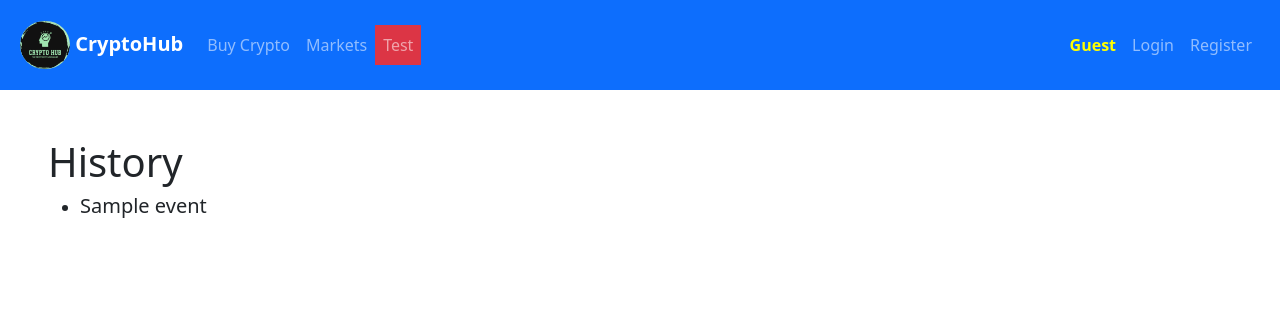
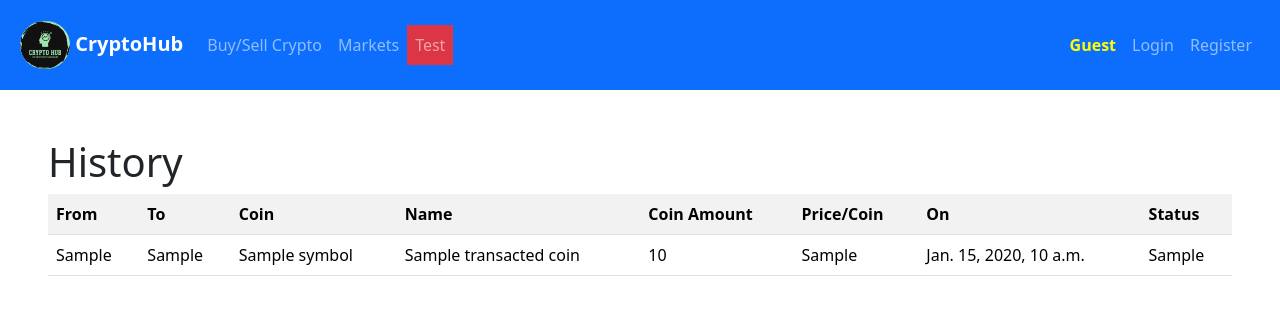
Before and after one commit to rahulrofficial/crypto-exchange, a Django app: template Crypto/exchange/templates/history.html in a window 1280 px wide. Shown: the top 315 px of the page. Run offline with Django 3.2, Linux system fonts and the light colour scheme; the template is opened without the code that fills it: most values are stand-ins (such as "Sample title", 1, 10 or a date in 2020).

```diff
--- a/Crypto/exchange/static/exchange.js
+++ b/Crypto/exchange/static/exchange.js
@@ -1,12 +1,12 @@
 document.addEventListener("DOMContentLoaded", function (event) {
   function getCookie(name) {
     let cookieValue = null;
-    if (document.cookie && document.cookie !== '') {
-        const cookies = document.cookie.split(';');
+    if (document.cookie && document.cookie !== "") {
+      const cookies = document.cookie.split(";");
       for (let i = 0; i < cookies.length; i++) {
         const cookie = cookies[i].trim();
         // Does this cookie string begin with the name we want?
-            if (cookie.substring(0, name.length + 1) === (name + '=')) {
+        if (cookie.substring(0, name.length + 1) === name + "=") {
           cookieValue = decodeURIComponent(cookie.substring(name.length + 1));
           break;
         }
@@ -15,43 +15,34 @@ document.addEventListener("DOMContentLoaded", function (event) {
     return cookieValue;
   }
 
-
-
-
-
   if (document.querySelector("#all_orders_div")) {
     const all_order_buttons = document.querySelectorAll("#all_order_button");
 
     all_order_buttons.forEach((button) => {
       button.addEventListener("click", (event) => {
-
         fetch(`/order_deal/${event.target.dataset.action}`, {
           method: "POST",
-          headers: {'X-CSRFToken': getCookie('csrftoken')},
+          headers: { "X-CSRFToken": getCookie("csrftoken") },
           body: JSON.stringify({
             id: event.target.dataset.order_id,
-            owner:event.target.dataset.owner
+            owner: event.target.dataset.owner,
+          }),
         })
-        }).then((response)=>response.json()).then(reply=>{
-
-          if (reply.status=='true'){
-            window.open("wallet","_self")
-            document.querySelector("#message_display").style.display = "block";
-            document.querySelector("#message_content").innerHTML=reply.message
-
-          }else{
-            document.querySelector("#message_display").style.display = "block";
-            document.querySelector("#message_content").innerHTML=reply.message
+          .then((response) => response.json())
+          .then((reply) => {
+            if (reply.status == "true") {
+              window.open("wallet", "_self");
+              document.querySelector("#message_display").style.display =
+                "block";
+              document.querySelector("#message_content").innerHTML =
+                reply.message;
+            } else {
+              document.querySelector("#message_display").style.display =
+                "block";
+              document.querySelector("#message_content").innerHTML =
+                reply.message;
             }
-
-          }
-
-
-      )
-
-
-
-
+          });
       });
     });
   }
@@ -60,35 +51,167 @@ document.addEventListener("DOMContentLoaded", function (event) {
     const my_order_buttons = document.querySelectorAll("#my_order_button");
     my_order_buttons.forEach((button) => {
       button.addEventListener("click", (event) => {
-
         fetch(`/order_deal/close`, {
           method: "POST",
-          headers: {'X-CSRFToken': getCookie('csrftoken')},
+          headers: { "X-CSRFToken": getCookie("csrftoken") },
           body: JSON.stringify({
             id: event.target.dataset.order_id,
-            owner:event.target.dataset.owner
+            owner: event.target.dataset.owner,
+          }),
         })
-        }).then((response)=>response.json()).then(reply=>{
-
-          if (reply.status=='true'){
-            window.open("my_orders","_self")
-
-
-
-          }else{
-            document.querySelector("#message_display").style.display = "block";
-            document.querySelector("#message_content").innerHTML=reply.message
+          .then((response) => response.json())
+          .then((reply) => {
+            if (reply.status == "true") {
+              window.open("my_orders", "_self");
+            } else {
+              document.querySelector("#message_display").style.display =
+                "block";
+              document.querySelector("#message_content").innerHTML =
+                reply.message;
+            }
+          });
+      });
+    });
   }
 
+  if (document.querySelector("#create_orders_div")) {
+    var submit_btn = document.querySelector("#create_order_btn");
+    document
+      .querySelector("#order_radio_btn_0")
+      .addEventListener("click", () => {
+        document.querySelector("#create_orders_div").className = "bg-success";
+        submit_btn.value = "Create Buy Order";
+      });
+
+    document
+      .querySelector("#order_radio_btn_1")
+      .addEventListener("click", () => {
+        document.querySelector("#create_orders_div").className = "bg-danger";
+        submit_btn.value = "Create Sell Order";
+      });
   }
 
+  if (document.querySelector("#buy_sell_div")) {
+    var submit_btn = document.querySelector("#buy_sell_submit");
+    document
+      .querySelector("#buy_sell_radio_btn_0")
+      .addEventListener("click", () => {
+        document.querySelector("#buy_sell_div").className = "bg-success";
+        submit_btn.value = "Buy";
+      });
 
-      )
+    document
+      .querySelector("#buy_sell_radio_btn_1")
+      .addEventListener("click", () => {
+        document.querySelector("#buy_sell_div").className = "bg-danger";
+        submit_btn.value = "Sell";
+      });
+  }
+
+  if (document.querySelector("#markets_div")) {
+    document.querySelector(`#market_current_price_usd`).innerHTML = `1.000000`;
+    function update_market_price() {
+      fetch(`https://api.coincap.io/v2/assets`)
+        .then((response) => response.json())
+        .then((data) => {
+          data.data.forEach((coin) => {
+            let price = parseFloat(coin.priceUsd);
+
+            if (document.querySelector(`#market_current_price_${coin.id}`)) {
+              let prev_value = parseFloat(
+                document.querySelector(`#market_current_price_${coin.id}`)
+                  .innerHTML
+              );
+              if (prev_value < price) {
+                document.querySelector(
+                  `#market_current_price_${coin.id}`
+                ).style.color = "green";
+              } else {
+                document.querySelector(
+                  `#market_current_price_${coin.id}`
+                ).style.color = "red";
+              }
+              document.querySelector(
+                `#market_current_price_${coin.id}`
+              ).innerHTML = `${price.toFixed(9)}`;
+            }
           });
         });
+    }
 
+    setInterval(update_market_price, 2000);
+  }
 
+  if (document.querySelector("#index_div")) {
+    function update_market_price() {
+      fetch(`https://api.coincap.io/v2/assets?limit=10`)
+        .then((response) => response.json())
+        .then((data) => {
+          data.data.forEach((coin) => {
+            let price = parseFloat(coin.priceUsd);
 
+            if (document.querySelector(`#index_price_${coin.id}`)) {
+              let prev_value = parseFloat(
+                document.querySelector(`#index_price_${coin.id}`).innerHTML
+              );
 
+              if (prev_value < price) {
+                document.querySelector(`#index_price_${coin.id}`).style.color =
+                  "green";
+              } else {
+                document.querySelector(`#index_price_${coin.id}`).style.color =
+                  "red";
+              }
+              document.querySelector(
+                `#index_price_${coin.id}`
+              ).innerHTML = `${price.toFixed(8)}`;
             }
           });
+        });
+    }
+
+    setInterval(update_market_price, 1000);
+  }
+
+  if (document.querySelector("#wallet_div")) {
+    function update_market_price() {
+      fetch(`https://api.coincap.io/v2/assets`)
+        .then((response) => response.json())
+        .then((data) => {
+          data.data.forEach((coin) => {
+            let usd_price = parseFloat(coin.priceUsd);
+
+            if (
+              document.querySelector(`#wallet_current_total_amount_${coin.id}`)
+            ) {
+              let coin_amount = parseFloat(
+                document.querySelector(
+                  `#wallet_current_total_amount_${coin.id}`
+                ).dataset.amount
+              );
+              let prev_value = parseFloat(
+                document.querySelector(
+                  `#wallet_current_total_amount_${coin.id}`
+                ).innerHTML
+              );
+              price = usd_price * coin_amount;
+              if (prev_value < price) {
+                document.querySelector(
+                  `#wallet_current_total_amount_${coin.id}`
+                ).style.color = "green";
+              } else {
+                document.querySelector(
+                  `#wallet_current_total_amount_${coin.id}`
+                ).style.color = "red";
+              }
+              document.querySelector(
+                `#wallet_current_total_amount_${coin.id}`
+              ).innerHTML = `${price.toFixed(6)}`;
+            }
+          });
+        });
+    }
+
+    setInterval(update_market_price, 2000);
+  }
+});
--- a/Crypto/exchange/templates/buy_sell.html
+++ b/Crypto/exchange/templates/buy_sell.html
@@ -1,8 +1,8 @@
 {% extends "layout.html" %}
 
 {% block body %}
-<div id="buy_sell_div">
-    <h2>Buy/Sell</h2>
+<div style="padding:20px;height:400px;" id="buy_sell_div">
+    <h2 class="ms-3 mb-2" >Buy/Sell</h2>
 
 
 
@@ -11,7 +11,7 @@
         <div class="form-group">
            {{form}}
         </div>
-        <input class="btn btn-primary" type="submit" value="Action">
+        <input id="buy_sell_submit" class="btn btn-primary ms-3" type="submit" value="Action">
     </form>
 </div>
 
--- a/Crypto/exchange/templates/deposit.html
+++ b/Crypto/exchange/templates/deposit.html
@@ -3,7 +3,7 @@
 {% block body %}
 <div id="deposit_div">
 
-    <h2>Deposit</h2>
+    <h2 class="ms-3">Deposit</h2>
 
 
     <form action="{% url 'deposit' %}" method="post">
@@ -11,7 +11,7 @@
         <div class="form-group">
            {{form}}
         </div>
-        <input class="btn btn-primary" type="submit" value="Deposit">
+        <input class="btn btn-primary ms-3" type="submit" value="Deposit">
     </form>
 
 </div>
--- a/Crypto/exchange/templates/history.html
+++ b/Crypto/exchange/templates/history.html
@@ -6,16 +6,66 @@
 
 
     <h1>History</h1>
-
-    <ul>
+<!--
+<ul>
         {%for event in history%}
 
     <li><h5>{{event}}</h5></li>
 
         {%endfor%}
+    transaction_on=models.DateTimeField(default=datetime.datetime.now())
+    to_user=models.ForeignKey(User,on_delete=models.CASCADE,related_name="received")
+    from_user=models.ForeignKey(User,on_delete=models.CASCADE,related_name="send")
+    transacted_coin=models.ForeignKey(List_Coin,on_delete=models.CASCADE,related_name="transacted")
+    transacted_coin_value=models.FloatField()
+    """transacted_amount-number of coins
+    """
+    transacted_amount=models.FloatField(default=0)#number of coins
+    transact_action=models.CharField(max_length=64,blank=True)#Purchased/Sold/Send/
+
+    </ul>
 
 
-    </ul>
+-->
+<table class="table table-striped">
+<tr>
+
+    <th>From</th>
+    <th>To</th>
+    <th>Coin</th>
+    <th>Name</th>
+    <th>Coin Amount</th>
+    <th>Price/Coin</th>
+
+    <th>On</th>
+    <th>Status</th>
+</tr>
+{%for event in history%}
+<tr>
+
+    <td>{{event.from_user}}</td>
+    <td>{{event.to_user}}</td>
+    <td>{{event.transacted_coin.symbol}}</td>
+    <td>{{event.transacted_coin.title}}</td>
+    <td>{{event.transacted_amount}}</td>
+    <td>{{event.transacted_coin_value}}</td>
+
+    <td>{{event.transaction_on}}</td>
+    <td>{{event.transact_action}}</td>
+
+
+
+
+
+</tr>
+
+
+{%endfor%}
+
+
+
+
+</table>
 
 
 
--- a/Crypto/exchange/templates/layout.html
+++ b/Crypto/exchange/templates/layout.html
@@ -37,7 +37,7 @@
 				<div class="collapse navbar-collapse" id="collapsibleNavbar">
 					<ul class="navbar-nav">
 						<li class="nav-item">
-							<a class="nav-link" href="{% url 'buy_sell' %}">Buy Crypto</a>
+							<a class="nav-link" href="{% url 'buy_sell' %}">Buy/Sell Crypto</a>
 						</li>
 						<li class="nav-item">
 							<a class="nav-link" href="{%url 'markets'%}">Markets</a>
--- a/Crypto/exchange/templates/transfer.html
+++ b/Crypto/exchange/templates/transfer.html
@@ -2,7 +2,7 @@
 
 {% block body %}
 <div id="transfer_div" class="align-items-center ">
-    <h2>P2P Transfer</h2>
+    <h2 class="ms-3">P2P Transfer</h2>
 
 
 
@@ -11,7 +11,7 @@
         <div class="form-group">
            {{form}}
         </div>
-        <input class="btn btn-primary" type="submit" value="Action">
+        <input class="btn btn-primary ms-3" type="submit" value="Transfer">
     </form>
 
 
```
Also changed, not shown: Crypto/exchange/templates/create_orders.html (+4 -4 lines), Crypto/exchange/templates/index.html (+7 -6 lines), Crypto/exchange/templates/markets.html (+15 -11 lines), Crypto/exchange/templates/test.html (+32 -4 lines), Crypto/exchange/templates/wallet.html (+6 -2 lines), Crypto/exchange/views.py (+23 -25 lines), Crypto/db.sqlite3. Lines whose indentation alone changed are shown as unchanged.
